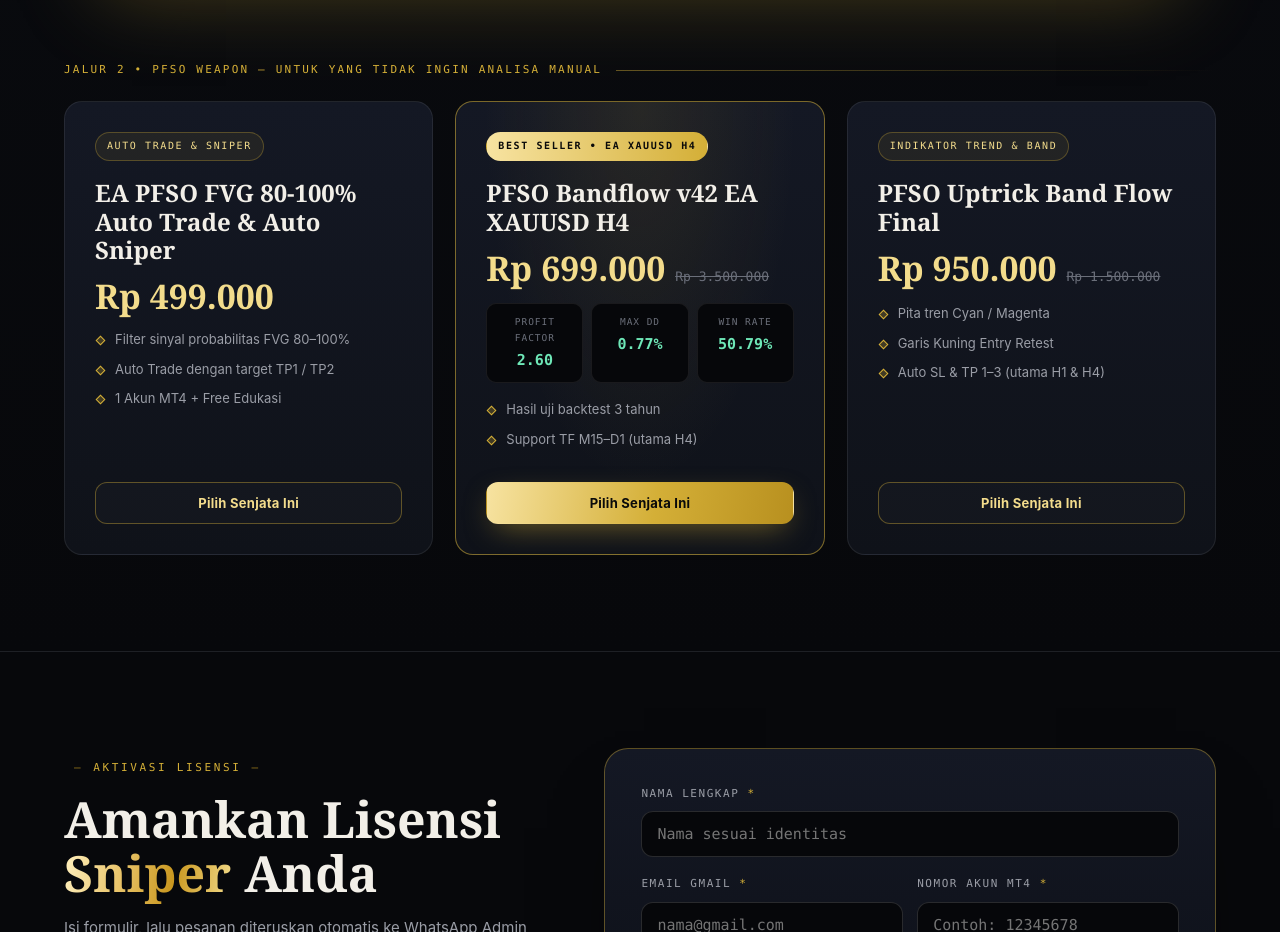
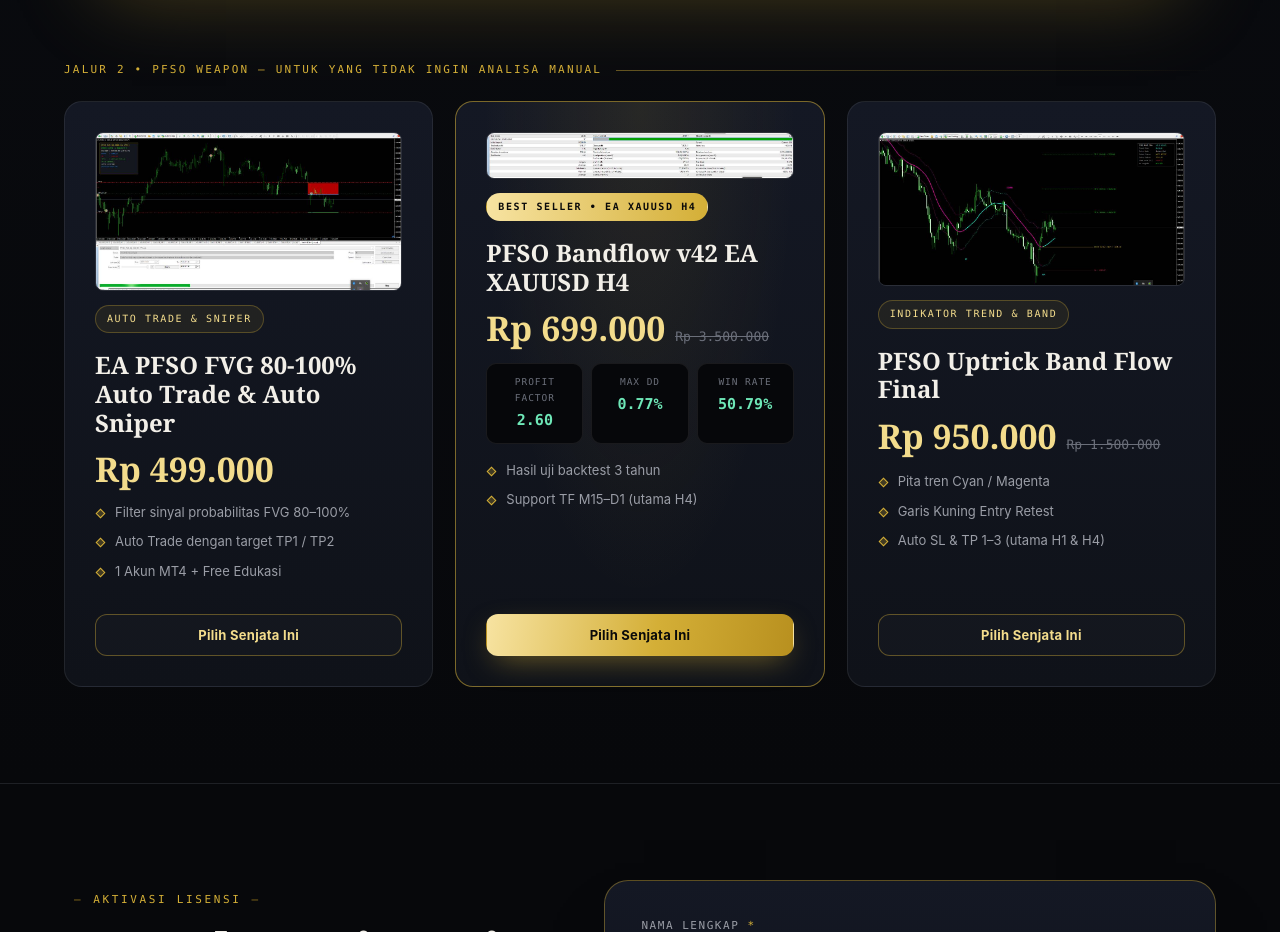
Before and after one commit to pfsosnipertrader-afk/pfso-sniper-web, a plain HTML site: page index.html in a window 1280 px wide. Shown: the part 3760-4692 px from the top of the page. Drawn offline with Linux system fonts and the light colour scheme.

Commit message:
Update index.html

```diff
--- a/index.html
+++ b/index.html
@@ -526,6 +526,8 @@ footer .f-quote{font-family:var(--serif);font-style:italic;color:var(--gold-l);f
     <div class="track-label"><span>JALUR 2 • PFSO WEAPON — UNTUK YANG TIDAK INGIN ANALISA MANUAL</span></div>
     <div class="grid3">
       <article class="card weapon">
+        <img src="images/indikator/ea-fvg-80.png.jpg" alt="EA PFSO FVG 80-100%" style="width:100%; border-radius:8px; margin-bottom:14px; border:1px solid rgba(255,255,255,0.1);">
+
         <span class="w-tag">AUTO TRADE &amp; SNIPER</span>
         <h3>EA PFSO FVG 80-100% Auto Trade &amp; Auto Sniper</h3>
         <div class="w-price"><b>Rp 499.000</b></div>
@@ -538,6 +540,8 @@ footer .f-quote{font-family:var(--serif);font-style:italic;color:var(--gold-l);f
       </article>
 
       <article class="card weapon best">
+        <img src="images/indikator/bandflow-v42.png.jpg" alt="PFSO Bandflow v42 EA" style="width:100%; border-radius:8px; margin-bottom:14px; border:1px solid rgba(255,255,255,0.1);">
+
         <span class="w-tag">BEST SELLER • EA XAUUSD H4</span>
         <h3>PFSO Bandflow v42 EA XAUUSD H4</h3>
         <div class="w-price"><b>Rp 699.000</b><span class="strike">Rp 3.500.000</span></div>
@@ -554,6 +558,8 @@ footer .f-quote{font-family:var(--serif);font-style:italic;color:var(--gold-l);f
       </article>
 
       <article class="card weapon">
+        <img src="images/indikator/uptrick-bandflow.png.jpg" alt="PFSO Uptrick Band Flow Final" style="width:100%; border-radius:8px; margin-bottom:14px; border:1px solid rgba(255,255,255,0.1);">
+
         <span class="w-tag">INDIKATOR TREND &amp; BAND</span>
         <h3>PFSO Uptrick Band Flow Final</h3>
         <div class="w-price"><b>Rp 950.000</b><span class="strike">Rp 1.500.000</span></div>
```
